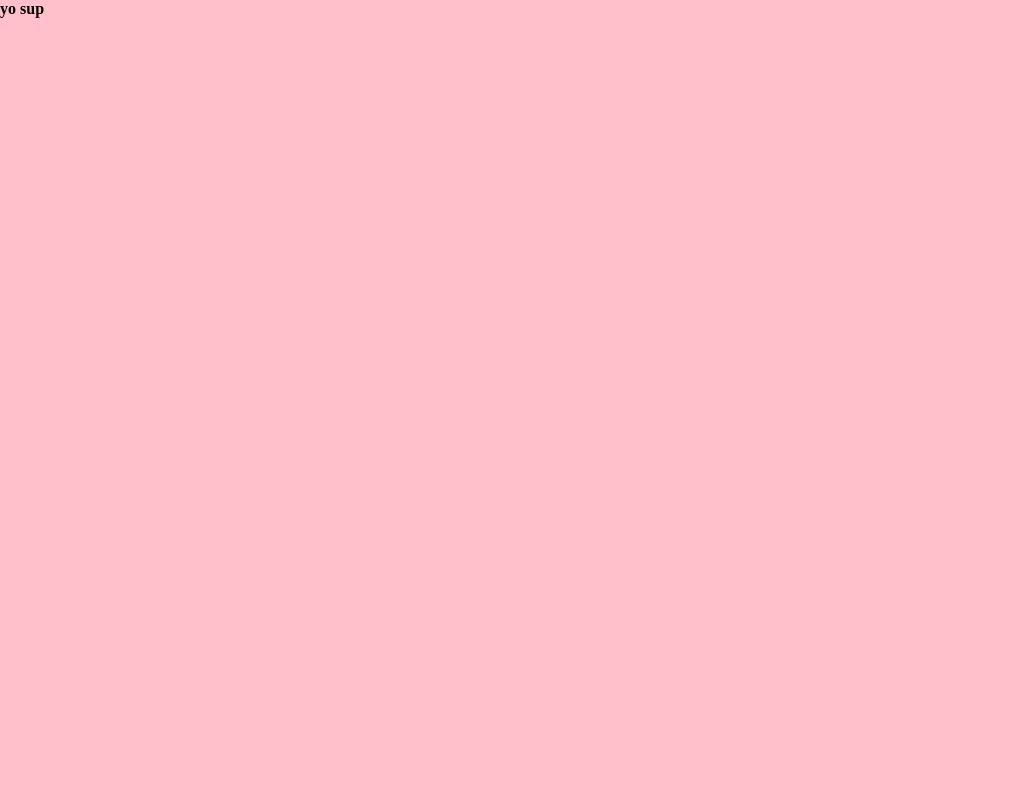
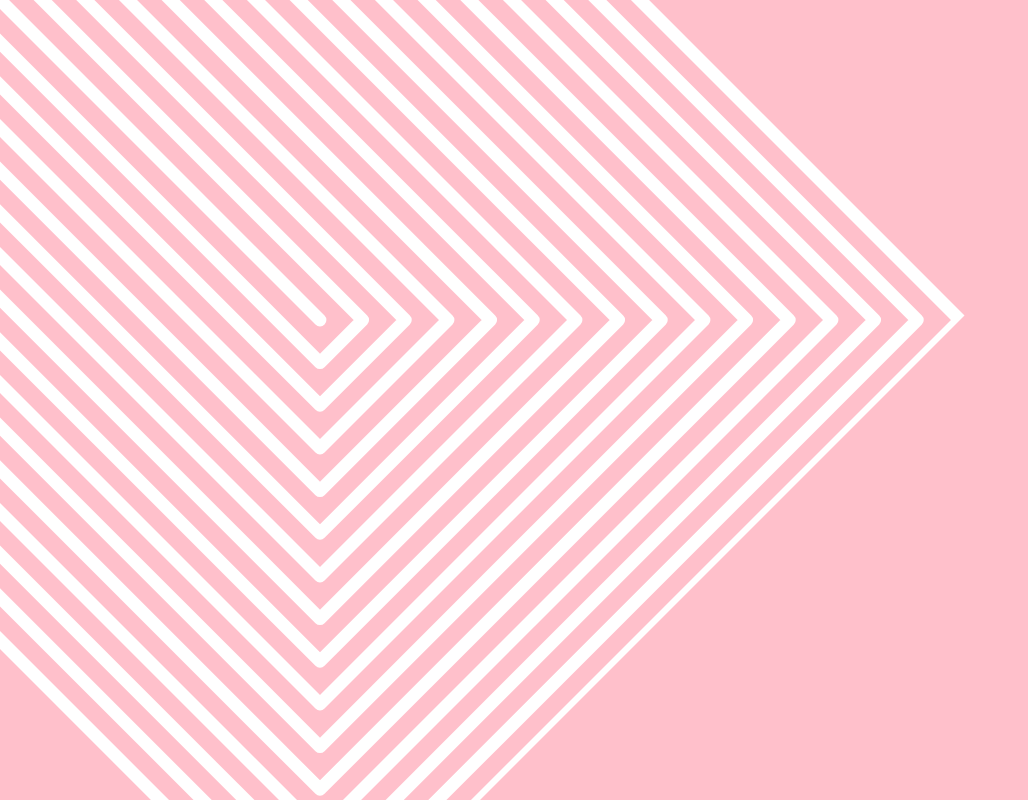
Before and after one commit to atomanyih/lines, a React app: page / in a window 1280 px wide. Shown: the top 800 px of the page, without its empty margins (0-1028 px from the left). Built offline with nearby package versions, Linux system fonts and the light colour scheme.

Commit message:
add a bunch of stuff and a bad commit message

```diff
--- a/package.json
+++ b/package.json
@@ -13,7 +13,10 @@
     "babel-core": "^6.26.0",
     "babel-loader": "^7.1.3",
     "babel-preset-env": "^1.6.1",
+    "babel-preset-flow": "^6.23.0",
     "babel-preset-react": "^6.24.1",
+    "babel-preset-stage-0": "^6.24.1",
+    "flow-bin": "^0.66.0",
     "html-loader": "^0.5.5",
     "html-webpack-plugin": "^3.0.1",
     "webpack": "^4.0.1",
--- /dev/null
+++ b/src/App.js
@@ -0,0 +1,92 @@
+// @flow
+import React from 'react';
+import Line from './Line';
+import withSin from "./withSin";
+import Path from "./Path";
+
+// const Path = styled.path`
+//   stroke: ${({stroke}) => stroke}
+// `;
+
+const containerWidth = 100;
+const innerWidth = 50;
+const borderWidth = (containerWidth - innerWidth) / 2;
+
+type Props = {
+  viewBox: number[]
+}
+
+const SVG = ({viewBox, ...otherProps}: Props) => (
+  <svg {...{
+    viewBox: viewBox.join(' '),
+    ...otherProps,
+  }}/>
+);
+
+const range = (n) => Array(n).fill().map((_, i) => i);
+
+const numLines = 15;
+const lineSpacing = innerWidth / numLines;
+
+// const OtherLine = ({offset}) => (
+//   <Path{...{
+//     d: [
+//       ['M', offset, 0],
+//       ['L', containerWidth, containerWidth - offset]
+//     ],
+//     stroke: 'white',
+//     fill: 'none',
+//     strokeLinecap: 'square',
+//     strokeLinejoin: 'round',
+//   }}/>
+// )
+
+const App = ({sinValue}) => {
+  return (
+    <SVG viewBox={[0, 0, containerWidth, containerWidth]}>
+      <defs>
+        <clipPath id="top-left" x={0} y={0} width={containerWidth} height={containerWidth}>
+          <Path {...{
+            d: [
+              ['M', 0, 0],
+              ['L', containerWidth, 0],
+              ['L', 0, containerWidth],
+              ['Z', '', '']
+            ]
+          }}/>
+        </clipPath>
+      </defs>
+      {/*<rect x={borderWidth} y={borderWidth} width={innerWidth} height={innerWidth} fill="white"/>*/}
+      <g clipPath="url(#top-left)">
+        {
+          range(numLines).map((v) => {
+            const offset = (v + 1) * lineSpacing + (1 + sinValue) * 10;
+
+            return (
+              <Line {...{
+                borderWidth,
+                containerWidth,
+                offset: offset,
+                key: v,
+              }} />
+            )
+          })
+        }
+      </g>
+
+      {/*<Line {...{*/}
+      {/*borderWidth,*/}
+      {/*containerWidth,*/}
+      {/*offset: innerWidth,*/}
+      {/*}} />*/}
+
+      <Line {...{
+        borderWidth,
+        containerWidth,
+        offset: 0,
+      }} />
+    </SVG>
+  );
+};
+
+export default withSin(App)
--- /dev/null
+++ b/src/Line.js
@@ -0,0 +1,28 @@
+// @flow
+
+import React, {Fragment} from 'react';
+import Path from "./Path";
+
+type Props = {
+  borderWidth: number,
+  offset: number,
+  containerWidth: number
+}
+
+const Line = ({borderWidth, offset, containerWidth, ...otherProps}: Props) => (
+  <Path {...{
+    ...otherProps,
+    d: [
+      ['M', offset, 0],
+      ['L', offset + borderWidth, borderWidth],
+      ['L', borderWidth, offset + borderWidth],
+      ['L', 0, offset],
+    ],
+    stroke: 'white',
+    fill: 'none',
+    strokeLinecap: 'square',
+    strokeLinejoin: 'round',
+  }} />
+);
+
+export default Line
--- /dev/null
+++ b/src/Path.js
@@ -0,0 +1,20 @@
+// @flow
+
+import React from "react";
+
+type PathSegment = [string, number, number]
+
+type Props = {
+  d: PathSegment[]
+}
+
+const pathSegmentToString = ([c, x, y]: PathSegment) => `${c}${x} ${y}`;
+
+const Path = ({d, ...otherProps} : Props) => (
+  <path {...{
+    ...otherProps,
+    d: d.map(pathSegmentToString).join(' ')
+  }}/>
+);
+
+export default Path;
--- a/src/index.js
+++ b/src/index.js
@@ -1,6 +1,9 @@
+// @flow
+
 import React from 'react';
 import ReactDOM from 'react-dom';
-import styled, {injectGlobal} from 'styled-components';
+import {injectGlobal} from 'styled-components';
+import App from "./App";
 
 injectGlobal`
   body {
@@ -9,20 +12,7 @@ injectGlobal`
   }
 `;
 
-const Hi = styled.div`
-  font-weight: bold;
-`;
-
-class App extends React.Component {
-  render() {
-    return (
-      <div className="app">
-        <Hi>
-          yo sup
-        </Hi>
-      </div>
-    );
-  }
+const root = document.getElementById('root');
+if(root) {
+  ReactDOM.render(<App/>, root);
 }
-
-ReactDOM.render(<App />, document.getElementById('root'));
--- /dev/null
+++ b/src/withSin.js
@@ -0,0 +1,51 @@
+// @flow
+
+import * as React from 'react';
+
+type Props = {};
+
+type State = {
+  val: number
+};
+
+type WrappedProps = {
+  sinValue: number
+}
+
+const withSin = (Wrapped: React.ComponentType<WrappedProps>) => class WithSin extends React.Component<Props, State> {
+  state = {
+    val: 1
+  };
+
+  mounted = true;
+
+  animate = () => {
+    if (this.mounted) {
+
+      let val = Math.sin(Date.now() / (Math.PI * 1000));
+      // console.log(val)
+      this.setState({
+        val: val
+      });
+
+
+      window.requestAnimationFrame(this.animate)
+    }
+  };
+
+  componentDidMount() {
+    this.animate();
+  }
+
+  componentWillUnmount() {
+    this.mounted = false;
+  }
+
+  render() {
+    return (
+      <Wrapped {...{...this.props, sinValue: this.state.val}}/>
+    );
+  }
+};
+
+export default withSin
```
Also changed, not shown: .babelrc, 2 other files (tests, documents, lock files or other folders).
